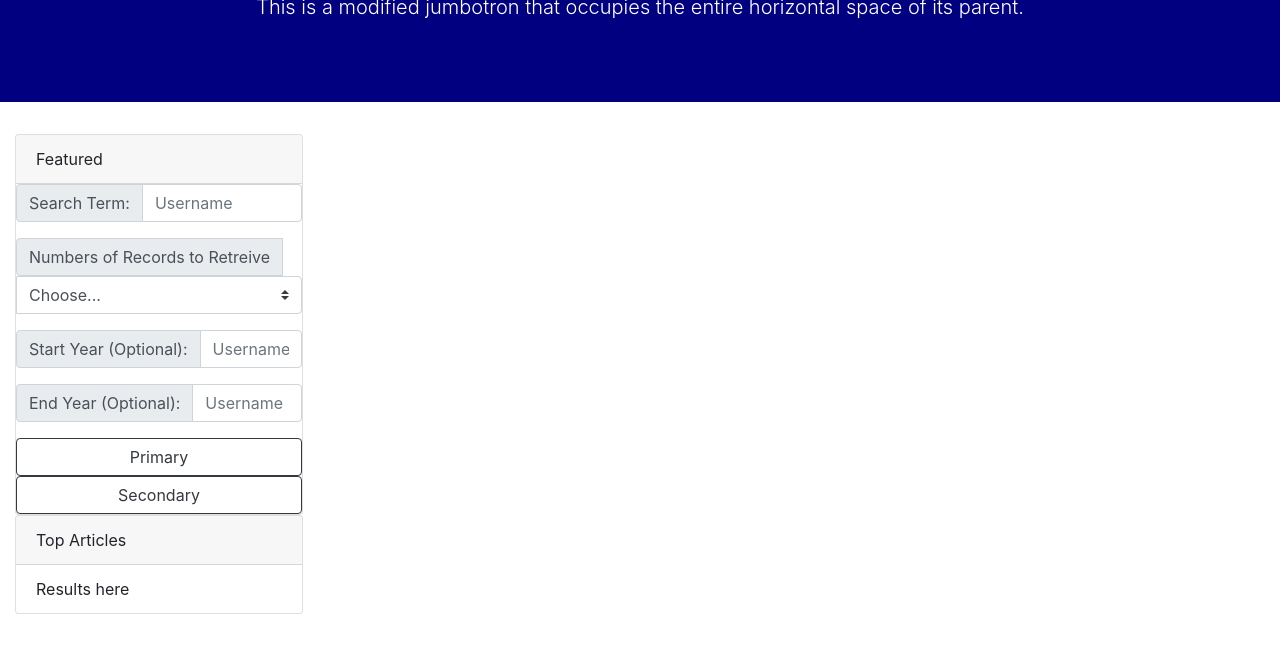
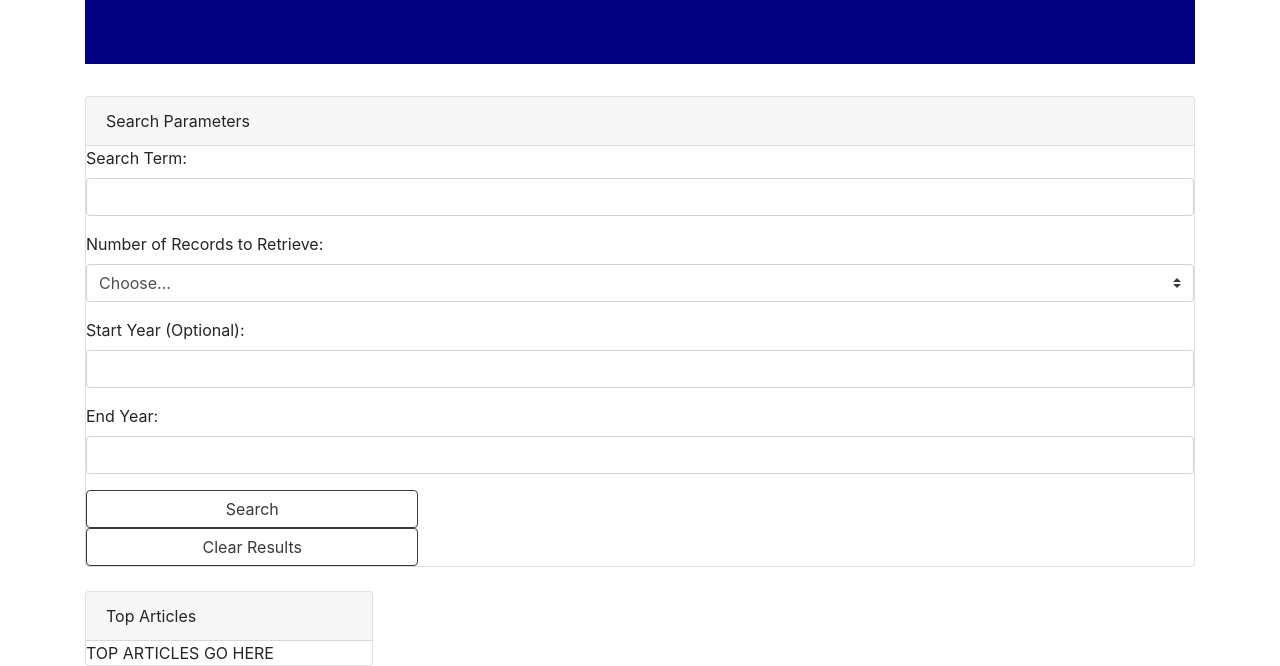
Before and after one commit to Adellis95/NY-Times, a plain HTML site: page index.html in a window 1280 px wide. Shown: the part 147-813 px from the top of the page. Drawn offline with nearby package versions, Linux system fonts and the light colour scheme.

Commit message:
Updated format to match group

```diff
--- a/index.html
+++ b/index.html
@@ -7,114 +7,102 @@
     <meta http-equiv="X-UA-Compatible" content="ie=edge">
     <link rel="stylesheet" href="https://stackpath.bootstrapcdn.com/bootstrap/4.3.1/css/bootstrap.min.css"
         integrity="sha384-ggOyR0iXCbMQv3Xipma34MD+dH/1fQ784/j6cY/iJTQUOhcWr7x9JvoRxT2MZw1T" crossorigin="anonymous">
-    <script src="https://code.jquery.com/jquery-3.3.1.slim.min.js"
-        integrity="sha384-q8i/X+965DzO0rT7abK41JStQIAqVgRVzpbzo5smXKp4YfRvH+8abtTE1Pi6jizo"
-        crossorigin="anonymous"></script>
-    <script src="https://cdnjs.cloudflare.com/ajax/libs/popper.js/1.14.7/umd/popper.min.js"
-        integrity="sha384-UO2eT0CpHqdSJQ6hJty5KVphtPhzWj9WO1clHTMGa3JDZwrnQq4sF86dIHNDz0W1"
-        crossorigin="anonymous"></script>
-    <script src="https://stackpath.bootstrapcdn.com/bootstrap/4.3.1/js/bootstrap.min.js"
-        integrity="sha384-JjSmVgyd0p3pXB1rRibZUAYoIIy6OrQ6VrjIEaFf/nJGzIxFDsf4x0xIM+B07jRM"
-        crossorigin="anonymous"></script>
-    <title>NY Times</title>
+    <title>NYT Search</title>
     <style>
         .jumbotron {
-            background-color: navy;
+            background: navy;
             color: white;
+            font-weight: bold;
+
+        }
+
+        .btn {
+            width: 30%;
+
+        }
+
+        .btnOne {
+            float: left;
+            /* position: absolute; */
+            /* top: 30px; */
+        }
+
+        .btnTwo {
+            float: right;
+            /* position: absolute; */
         }
     </style>
+
 </head>
 
 <body>
+    <div class="container">
+        <div class="jumbotron jumbotron-fluid text-center">
+            <div class="container">
+                <h1 class="display-4">New York Times Search</h1>
+                <p class="lead"></p>
+            </div>
+        </div>
 
-    <div class="jumbotron jumbotron-fluid text-center">
-        <div class="container">
-            <h1 class="display-4">New York Times Search</h1>
-            <p class="lead">This is a modified jumbotron that occupies the entire horizontal space of its parent.</p>
-        </div>
-    </div>
-    <div class="container-fluid">
+        <div class="card">
+            <div class="card-header">
+                Search Parameters
+            </div>
 
-        <div class="card" style="width: 18rem;">
-            <div class="card-header">
-                Featured
+            <!-- //// Input 1 - Search Term /// -->
+
+            <label for="basic-url">Search Term: </label>
+            <div class="input-group mb-3">
+                <input type="text" class="form-control" id="basic-url" aria-describedby="basic-addon3">
             </div>
-            <!-- <ul class="list-group list-group-flush">
-                  <li class="list-group-item">Cras justo odio</li>
-                  <li class="list-group-item">Dapibus ac facilisis in</li>
-                  <li class="list-group-item">Vestibulum at eros</li>
-                </ul> -->
-            <!-- Search Input -->
-            <div class="input-group mb-3">
-                <div class="input-group-prepend">
 
-                    <span class="input-group-text" id="basic-addon1">Search Term:</span>
-                </div>
-                <input type="text" class="form-control" placeholder="Username" aria-label="Username"
-                    aria-describedby="basic-addon1">
-            </div>
-            <!-- Select Input -->
-            <div class="input-group mb-3">
-                <div class="input-group-prepend">
-                    <label class="input-group-text" for="inputGroupSelect01">Numbers of Records to Retreive</label>
-                </div>
-                <select class="custom-select" id="inputGroupSelect01">
+            <!-- //// Input 2 - Number of records to retrieve - needs dropdown options /// -->
+            <label for="recordsRetrieve">Number of Records to Retrieve: </label>
+            <div class="input-group mb-3" id=recordsRetrieve>
+                <select class="custom-select" id="inputGroupSelect02">
                     <option selected>Choose...</option>
-                    <option value="1">1</option>
+                    <option value="1">1/option>
                     <option value="2">2</option>
                     <option value="3">3</option>
                     <option value="4">4</option>
                     <option value="5">5</option>
                 </select>
+
             </div>
-            <!-- Start Year Input -->
+
+            <!-- //// Input 3 - Start Year (Optional) /// -->
+            <label for="basic-url">Start Year (Optional): </label>
             <div class="input-group mb-3">
-                <div class="input-group-prepend">
-                    <!-- <label class="input-group-text">Search Term:</label> -->
-                    <span class="input-group-text" id="basic-addon1">Start Year (Optional):</span>
-                </div>
-                <input type="text" class="form-control" placeholder="Username" aria-label="Username"
-                    aria-describedby="basic-addon1">
+                <input type="text" class="form-control" id="basic-url" aria-describedby="basic-addon3">
             </div>
-            <!-- End Year Input -->
+
+            <!-- //// Input 4 - End Year /// -->
+            <label for="basic-url">End Year: </label>
             <div class="input-group mb-3">
-                <div class="input-group-prepend">
-                    <!-- <label class="input-group-text">Search Term:</label> -->
-                    <span class="input-group-text" id="basic-addon1">End Year (Optional):</span>
-                </div>
-                <input type="text" class="form-control" placeholder="Username" aria-label="Username"
-                    aria-describedby="basic-addon1">
+                <input type="text" class="form-control" id="basic-url" aria-describedby="basic-addon3">
             </div>
-            <button type="button" class="btn btn-outline-dark">Primary</button>
-            <button type="button" class="btn btn-outline-dark">Secondary</button>
+
+            <!--  //// Buttons -->
+
+            <button type="button" class="btn btn-outline-dark btnOne">Search</button>
+            <button type="button" class="btn btn-outline-dark btnTwo">Clear Results</button>
 
         </div>
-
-        <!-- Bottom card area -->
-
+        <br>
         <div class="card" style="width: 18rem;">
             <div class="card-header">
                 Top Articles
             </div>
-            <ul class="list-group list-group-flush">
-                <li class="list-group-item">Results here</li>
-                <!-- <li class="list-group-item">Dapibus ac facilisis in</li>
-            <li class="list-group-item">Vestibulum at eros</li> -->
-            </ul>
+            <div> TOP ARTICLES GO HERE </div>
         </div>
     </div>
-
     <script>
-    // Layout header
-    // Container
-    // Top div
-    // 4 input fields
-    // #3 is a numerical select
-    // Others are text input
-    // Search button
-    // Clear button
-    // Bottom div
-    // Footer
+    //layout header - jumbotron?
+    //container - card, replace w/ inputs
+    // top div
+    // 4 input fieds
+    // 3 a numerical select
+    // bottom div
     </script>
 
 </body>
```
